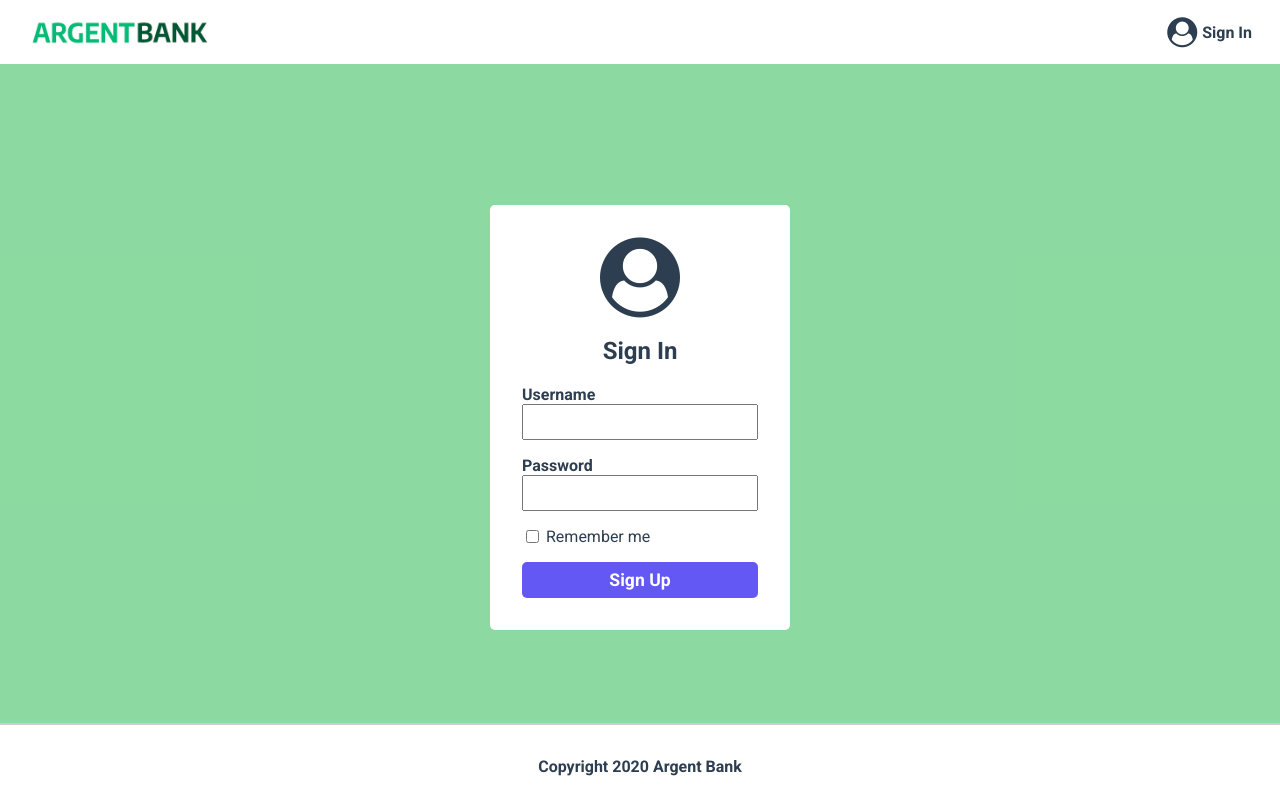
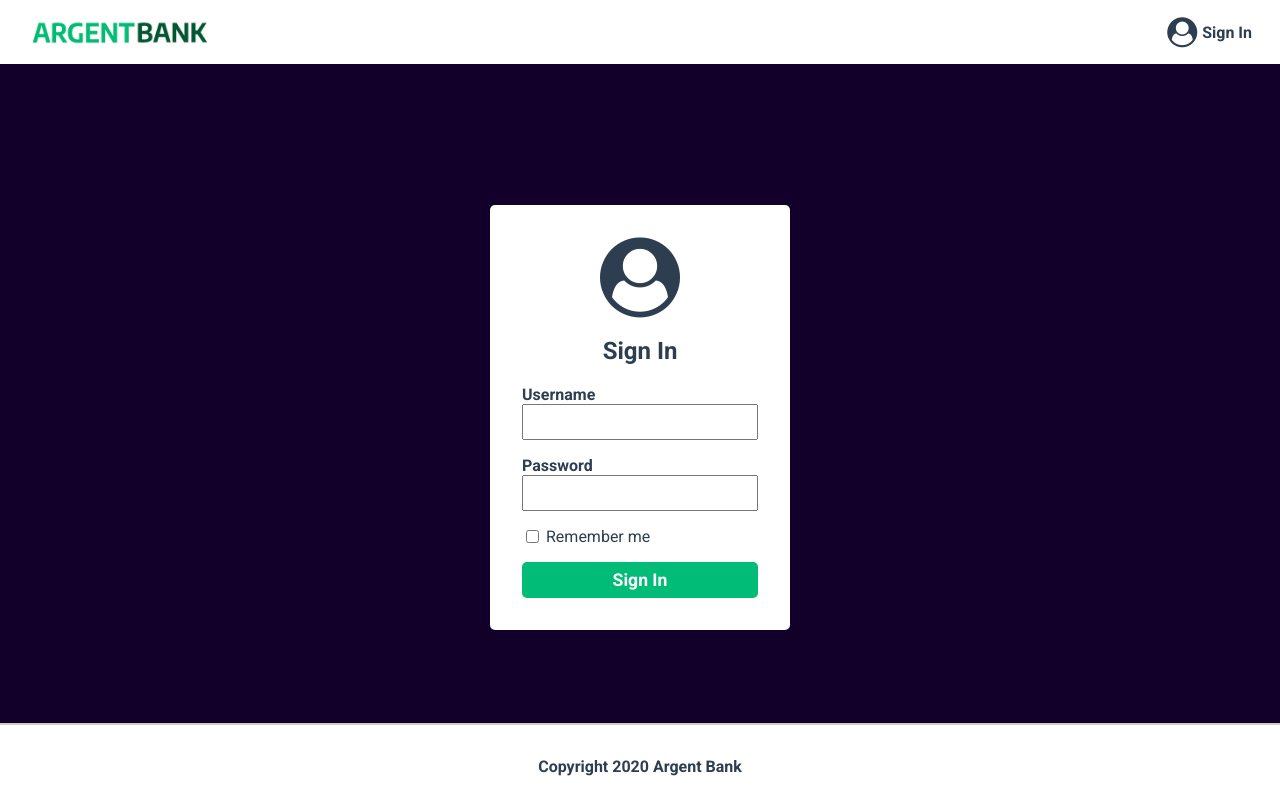
Before and after one commit to AymericFelisiak/Project-13-Bank-Front, a React (Create React App) app: page /login in a window 1280 px wide. Built offline with nearby package versions, Linux system fonts and the light colour scheme.

Commit message:
Fixed redirect path when logged in. Changed buttons and background styles

```diff
--- a/src/components/navbar/Navbar.js
+++ b/src/components/navbar/Navbar.js
@@ -31,7 +31,7 @@ export default function Navbar() {
             </Link>
             {user.user ? (
                 <div className="main-nav-item-wrapper">
-                    <Link to="/login" className="main-nav-item">
+                    <Link to="/profile" className="main-nav-item">
                         <i className="fa fa-user-circle"></i>
                         <span>{user.user.body.firstName}</span>
                     </Link>
--- a/src/pages/login/Login.js
+++ b/src/pages/login/Login.js
@@ -66,7 +66,7 @@ export default function Login() {
                         <label htmlFor="remember-me">Remember me</label>
                     </div>
                     <button className="sign-in-button">
-                        {loading ? 'Loading...' : 'Sign Up'}
+                        {loading ? 'Loading...' : 'Sign In'}
                     </button>
                     {error && <div role="alert">{error}</div>}
                 </form>
--- a/src/style/sass/pages/_login.scss
+++ b/src/style/sass/pages/_login.scss
@@ -46,7 +46,7 @@
             font-size: 1.1rem;
             font-weight: bold;
             margin-top: 1rem;
-            background-color: #6458f5;
+            background-color: #00bc77;
             color: #fff;
             border-radius: 5px;
             border-style: none;
--- a/src/style/sass/pages/_profile.scss
+++ b/src/style/sass/pages/_profile.scss
@@ -1,5 +1,5 @@
 .header {
-    color: #2c3e50;
+    color: white;
     margin-bottom: 2rem;
 
     h1 {
@@ -30,7 +30,7 @@
                 }
 
                 &:focus {
-                    border: 2px solid #6458f5;
+                    border: 2px solid #00bc77;
                     outline: 0;
                 }
             }
@@ -45,10 +45,9 @@
 
     .edit-button {
         width: 130px;
-        background-color: #fff;
-        border-color: #6458f5;
-        border: 2px solid #6458f5;
-        color: #6458f5;
+        background-color: #00bc77;
+        border: 2px solid #00bc77;
+        color: white;
         padding: 6px 10px;
         border-radius: 5px;
         font-size: 14px;
@@ -105,7 +104,7 @@
             font-size: 1.1rem;
             font-weight: 400;
             margin-top: 1rem;
-            background-color: #6458f5;
+            background-color: #00bc77;
             color: #fff;
             border-style: none;
             border-radius: 5px;
--- a/src/style/sass/style.scss
+++ b/src/style/sass/style.scss
@@ -44,14 +44,13 @@ body {
 
 .main {
     flex: 1;
-
-    &.bg-dark {
-        // background-color: #12002b;
-        background-color: #63cd7fbb;
-    }
 }
 
 button {
     border-radius: 5px;
     font-family: inherit;
 }
+
+.bg-dark {
+    background-color: #12002b;
+}
```
